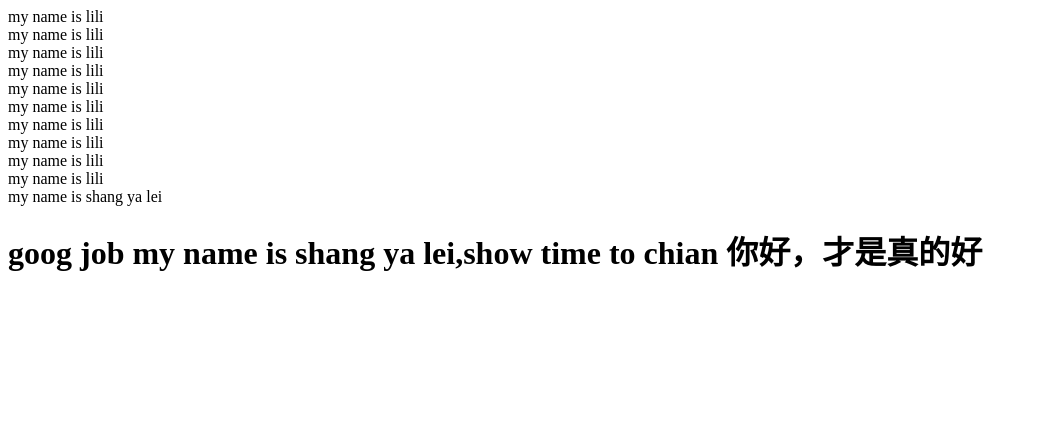
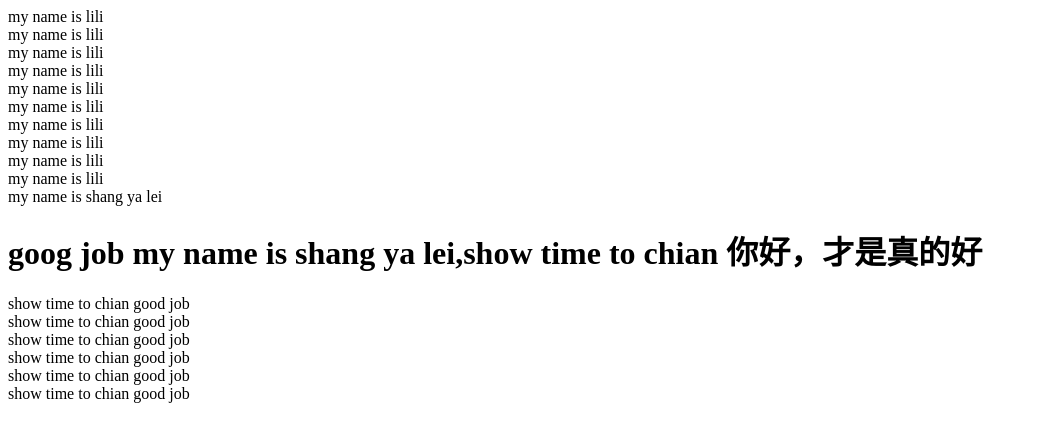
Before and after one commit to shangyalei/gitTest, a plain HTML site: page demo/index.html in a window 1280 px wide. Shown: the whole page, without its empty margins (0-1038 px from the left). Drawn offline with Linux system fonts and the light colour scheme.

Commit message:
哈哈哈

```diff
--- a/demo/index.html
+++ b/demo/index.html
@@ -18,6 +18,13 @@
   <div>my name is lili </div>
   <div>my name is shang ya lei</div>
   <h1>goog job my name is shang ya lei,show time to chian 你好，才是真的好</h1>
+  <div>show time to chian good job </div>
+  <div>show time to chian good job </div>
+  <div>show time to chian good job </div>
+  <div>show time to chian good job </div>
+  <div>show time to chian good job </div>
+  <div>show time to chian good job </div>
+  <h1></h1>
   <script>
     var oDiv = document.getElementById('box');
 
```
